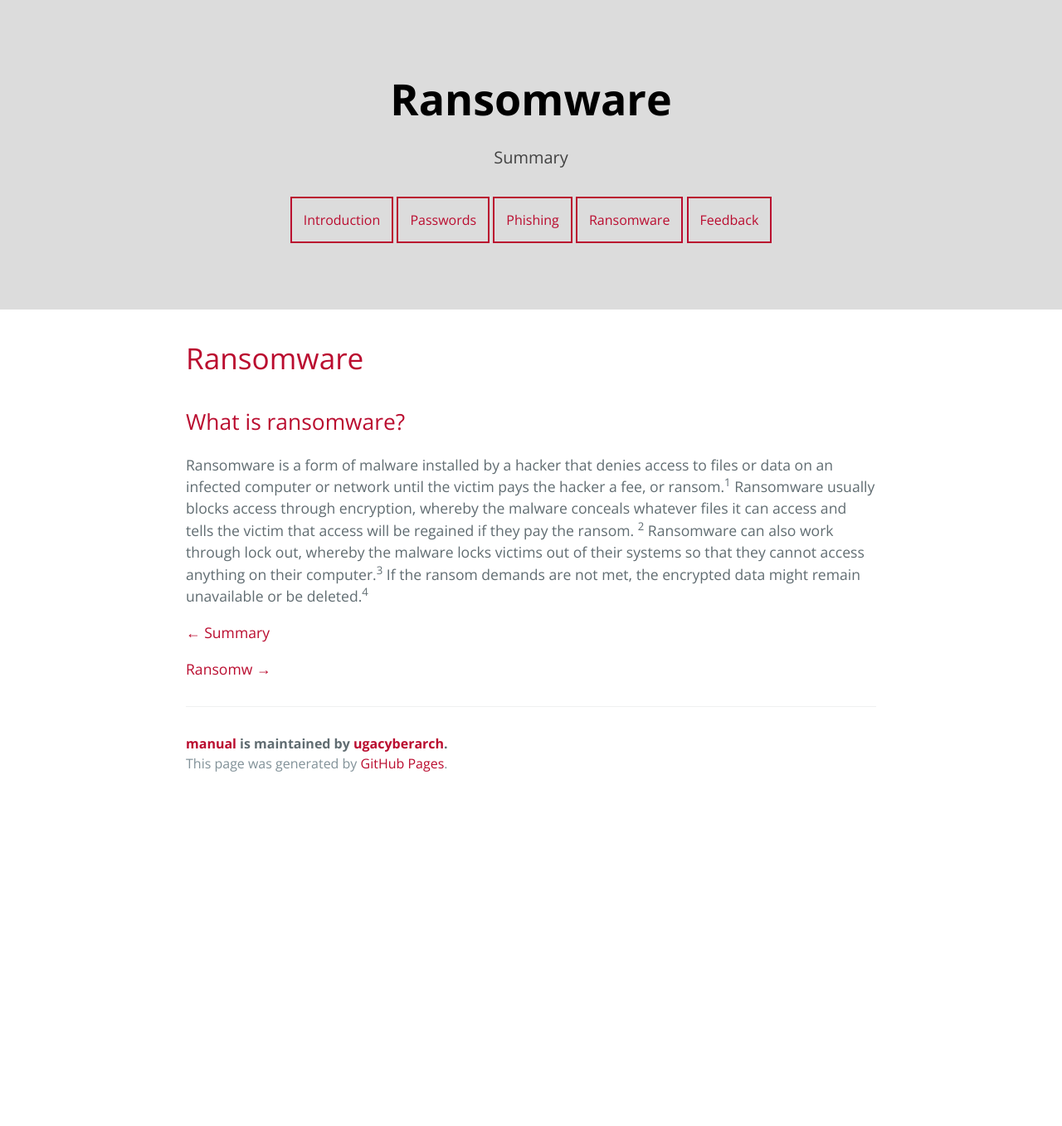
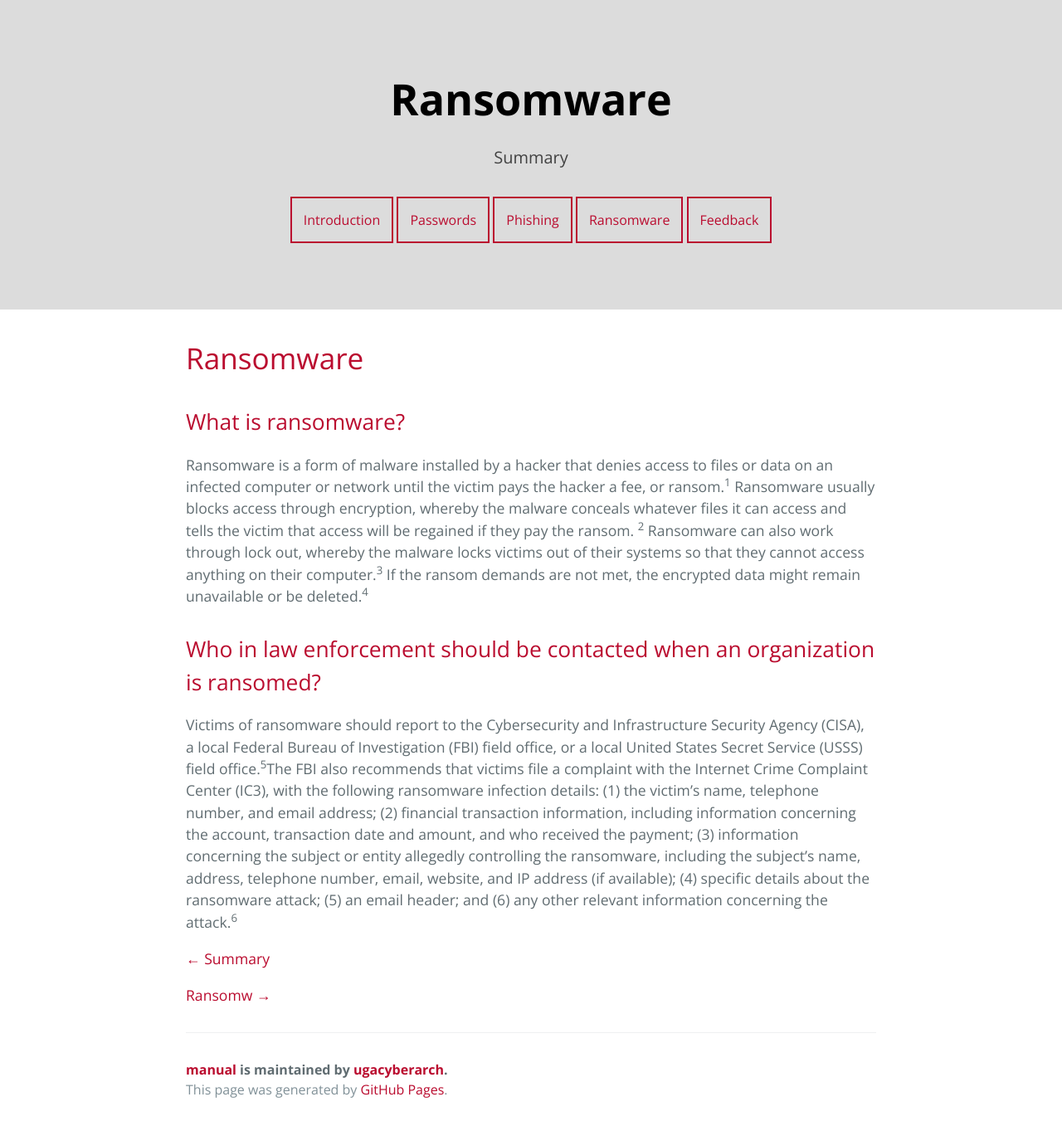
Before and after one commit to ugacyberarch/manual, a Jekyll site: the page built from ransomware.md, in a window 1280 px wide. Shown: the whole page at 83% size. Built offline with Jekyll 4.4.1, drawn with Linux system fonts in a browser that asks for light colours; before the commit the page ends 964 px from its top, so only the background shows below that.

Commit message:
Update from Forestry.io Sammy Vo updated ransomware.md

```diff
--- a/ransomware.md
+++ b/ransomware.md
@@ -12,6 +12,14 @@ sub_heading: 'What is ransomware? '
 
 Ransomware is a form of malware installed by a hacker that denies access to files or data on an infected computer or network until the victim pays the hacker a fee, or ransom.<sup>1</sup> Ransomware usually blocks access through encryption, whereby the malware conceals whatever files it can access and tells the victim that access will be regained if they pay the ransom. <sup>2</sup> Ransomware can also work through lock out, whereby the malware locks victims out of their systems so that they cannot access anything on their computer.<sup>3</sup> If the ransom demands are not met, the encrypted data might remain unavailable or be deleted.<sup>4</sup>
 
+
+## Who in law enforcement should be contacted when an organization is ransomed?
+
+Victims of ransomware should report to the Cybersecurity and Infrastructure Security Agency (CISA), a local Federal Bureau of Investigation (FBI) field office, or a local United States Secret Service (USSS) field office.<sup>5</sup>The FBI also recommends that victims file a complaint with the Internet Crime Complaint Center (IC3), with the following ransomware infection details: (1) the victim’s name, telephone number, and email address; (2) financial transaction information, including information concerning the account, transaction date and amount, and who received the payment; (3) information concerning the subject or entity allegedly controlling the ransomware, including the subject’s name, address, telephone number, email, website, and IP address (if available); (4) specific details about the ransomware attack; (5) an email header; and (6) any other relevant information concerning the attack.<sup>6</sup>
+
+
+
+
  [← Summary](./fake_emails.html "Summary")
 
 [Ransomw →]( "Ransomware")
```
